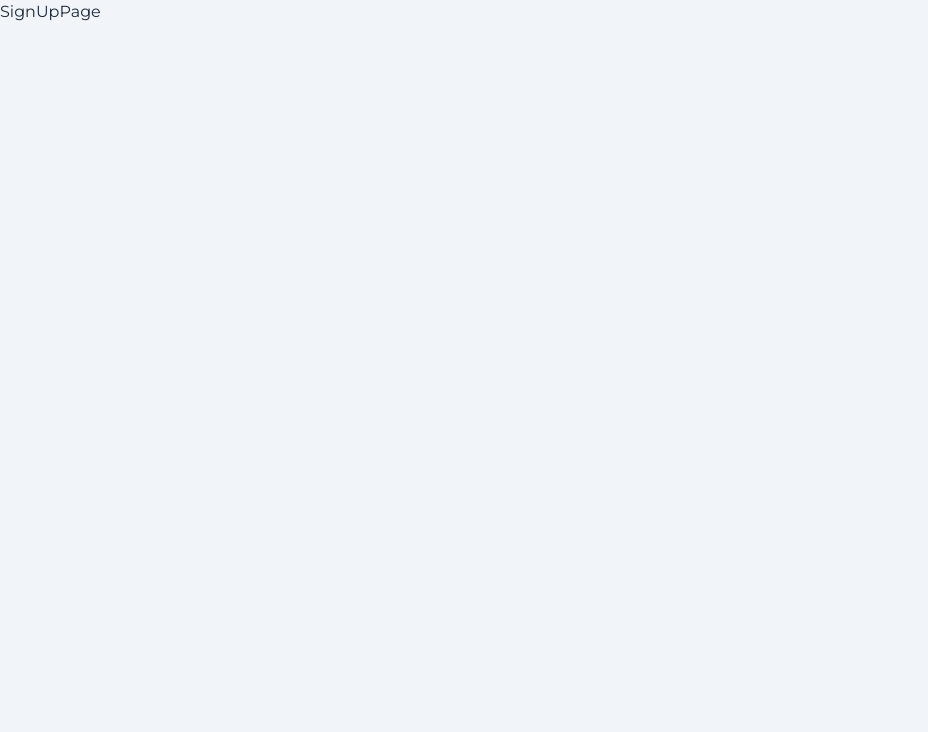
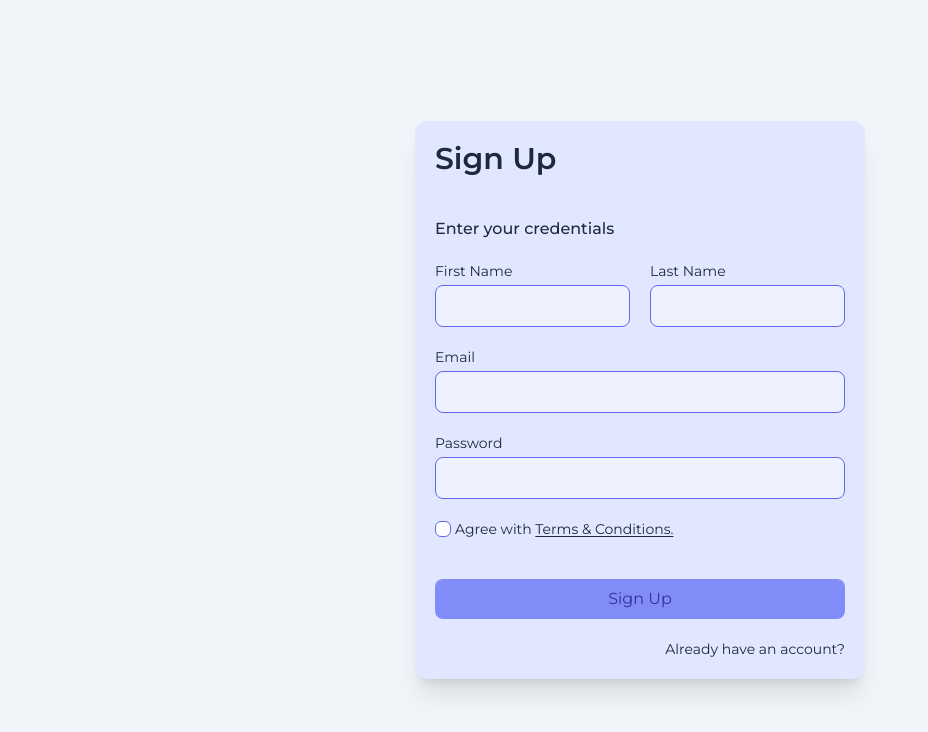
Before and after one commit to Officialibn1/a_invest, a Next.js app: page /auth/signup in a window 1280 px wide. Shown: the top 732 px of the page, without its empty margins (0-928 px from the left). Built offline with nearby package versions, Linux system fonts and the light colour scheme.

Commit message:
Signup and Entire UI design complete

```diff
--- a/app/auth/signup/page.tsx
+++ b/app/auth/signup/page.tsx
@@ -1,8 +1,71 @@
 import React from "react";
 import "@/app/components/styles/Auth.css";
+import Link from "next/link";
 
 const SignUpPage = () => {
-	return <div>SignUpPage</div>;
+	return (
+		<div className='authPage'>
+			<div className='authContainer signUpContainer'>
+				<h1>Sign Up</h1>
+
+				<form>
+					<legend>Enter your credentials</legend>
+
+					<div className='signUpGrid'>
+						{/* First name label */}
+						<label>
+							<span>First Name</span>
+
+							<input type='text' />
+						</label>
+
+						{/* Last name label */}
+						<label>
+							<span>Last Name</span>
+
+							<input type='text' />
+						</label>
+					</div>
+
+					{/* Email label */}
+					<label>
+						<span>Email</span>
+
+						<input type='email' />
+					</label>
+
+					{/* Password label */}
+					<label>
+						<span>Password</span>
+
+						<input type='password' />
+					</label>
+
+					<div className='forgot'>
+						<label>
+							<input
+								type='checkbox'
+								name='forgot'
+								id='forgot'
+							/>
+							<span>
+								Agree with{" "}
+								<span className='underline underline-offset-2'>
+									Terms & Conditions.
+								</span>
+							</span>
+						</label>
+					</div>
+
+					<button>Sign Up</button>
+
+					<div className='noOrHaveAccount'>
+						<Link href={"/auth/login"}>Already have an account?</Link>
+					</div>
+				</form>
+			</div>
+		</div>
+	);
 };
 
 export default SignUpPage;
--- a/app/components/styles/AccountPage.css
+++ b/app/components/styles/AccountPage.css
@@ -24,7 +24,7 @@
 }
 
 .accountProfile > button {
-	@apply px-3 py-2 rounded-lg bg-indigo-400 text-indigo-800 mt-8 mb-5 text-sm;
+	@apply px-3 py-2 rounded-lg text-indigo-800 mt-8 mb-5 text-sm duration-200 ease-in-out bg-indigo-400 hover:bg-indigo-300;
 }
 
 /* Personal information and onther tags inside it styles */
@@ -53,5 +53,5 @@ input[type="date"] {
 }
 
 .personalInformation form > button {
-	@apply px-3 py-2 rounded-lg text-indigo-800 duration-200 ease-in-out bg-indigo-400 hover:bg-indigo-300 my-5;
+	@apply px-3 py-2 rounded-lg text-indigo-800 duration-200 ease-in-out bg-indigo-400 hover:bg-indigo-300 my-5 md:col-span-2;
 }
--- a/app/components/styles/Auth.css
+++ b/app/components/styles/Auth.css
@@ -3,7 +3,7 @@
 }
 
 .authContainer {
-	@apply m-auto p-5 bg-indigo-100 rounded-xl shadow-xl min-w-[340px] md:w-1/2 lg:w-[450px];
+	@apply m-auto p-5 bg-indigo-100 rounded-xl shadow-xl min-w-[340px] md:w-[450px];
 }
 
 .authContainer form {
@@ -24,6 +24,25 @@ input[type="password"] {
 }
 
 .authContainer form > label span {
+	@apply text-sm;
+}
+
+/* for the signup page */
+.authContainer form > .signUpGrid {
+	@apply grid grid-cols-2 gap-5;
+}
+
+.authContainer form > .signUpGrid label {
+	@apply flex flex-col gap-1;
+}
+
+.authContainer form > .signUpGrid label input[type="text"],
+input[type="password"],
+input[type="email"] {
+	@apply outline-none px-2 py-2 rounded-lg bg-indigo-50 border-indigo-500 focus:ring-indigo-500;
+}
+
+.authContainer form > .signUpGrid label span {
 	@apply text-sm;
 }
 
```
